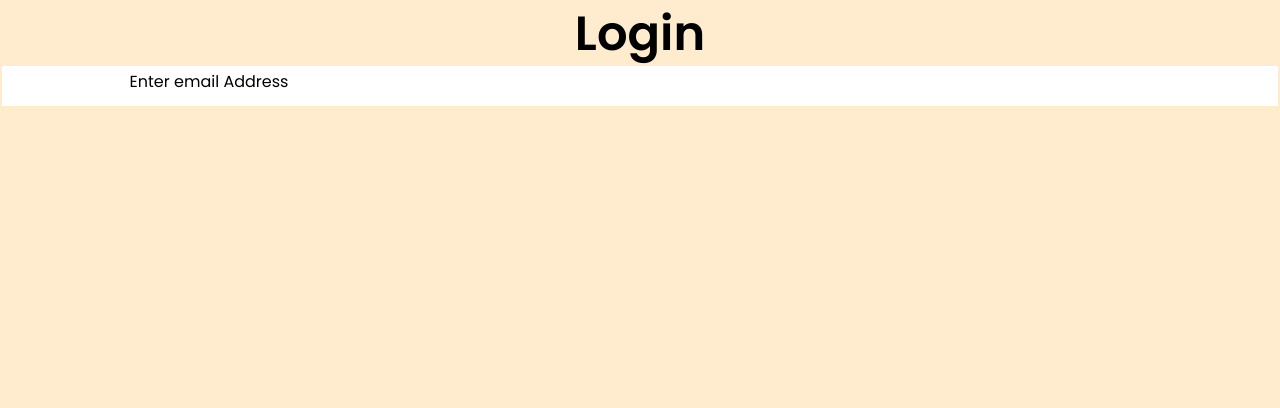
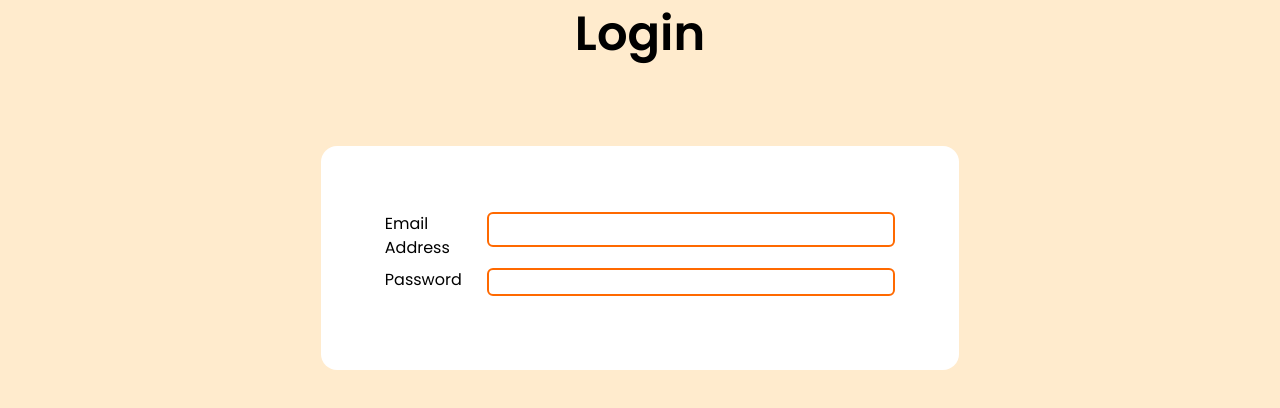
Before and after one commit to Aman-Dangol/Notes-Taking-App, a React (Vite) app in the folder client/: page / in a window 1280 px wide. Shown: the top 408 px of the page. Built offline with nearby package versions, Linux system fonts and the light colour scheme.

Commit message:
Feat(login-ui): simple design created

```diff
--- a/client/src/Pages/login.tsx
+++ b/client/src/Pages/login.tsx
@@ -1,14 +1,17 @@
-import { InputField } from "../components/Input-field";
+import { InputField } from "@/components/Input-field";
 
 const Login = () => {
   return (
-    <section>
-      <header>
+    <section className="h-[100dvh] lg:h-fit">
+      <header className="h-[20%]">
         <h1 className="text-5xl text-center p-2 font-semibold">Login</h1>
-        <section className="bg-white">
-          <InputField label="Enter email Address" />
-        </section>
       </header>
+      <section className="h-[80%] rounded-t-2xl  lg:w-[50%] mx-auto lg:mt-20 lg:h-56 lg:flex lg:rounded-2xl  lg:flex-col lg:justify-center bg-white">
+        <form className=" bg-white h-full lg:h-fit rounded-2xl py-2 ">
+          <InputField label="Email Address" />
+          <InputField label="Password" />
+        </form>
+      </section>
     </section>
   );
 };
--- a/client/src/components/Input-field.tsx
+++ b/client/src/components/Input-field.tsx
@@ -41,23 +41,26 @@ const InputField = ({
   const { className: containerClassName, ...otherContainerProps } =
     containerProps ?? {};
 
+  const { className: labelClassName } = labelProps;
+
   return (
     <div
       className={`mx-auto w-[80%] ${containerClassName}`}
       {...otherContainerProps}
     >
-      <div className=" gap-2 md:gap-2 grid grid-cols-3 md:grid-cols-5 lg:gap-0 items-center">
-        <label {...labelProps}>{label}</label>
-
+      <div className="bg-white md:grid md:gap-2  md:grid-cols-5 lg:gap-0">
+        <label {...labelProps} className={` ${labelClassName}`}>
+          {label}
+        </label>
         {asChild === false ? (
           <div
-            className={`col-span-2 md:col-span-4 rounded-md py-1 flex gap-2 justify-between items-center px-2 bg-white`}
+            className={`col-span-2 flex md:col-span-4 rounded-md py lg:max-h-[35px] gap-2 justify-between items-center px-2 border-2 border-orange-500 bg-white`}
           >
             {prefix ? prefix : ""}
             <input
               type={type}
               ref={ref}
-              className={`${inputClassName} flex-1  outline-none`}
+              className={`${inputClassName} flex-0  outline-none`}
               {...inputProps}
             />
             {suffix ? suffix : ""}
--- a/client/src/index.css
+++ b/client/src/index.css
@@ -2,6 +2,7 @@
 
 * {
   font-family: "Poppins", "monospace";
+  box-sizing: border-box;
 }
 
 body {
--- a/client/vite.config.ts
+++ b/client/vite.config.ts
@@ -17,7 +17,7 @@ export default defineConfig({
   },
   resolve: {
     alias: {
-      "@": path.resolve(__dirname, "./src/*"),
+      "@": path.resolve(__dirname, "./src/"),
     },
   },
 });
```
